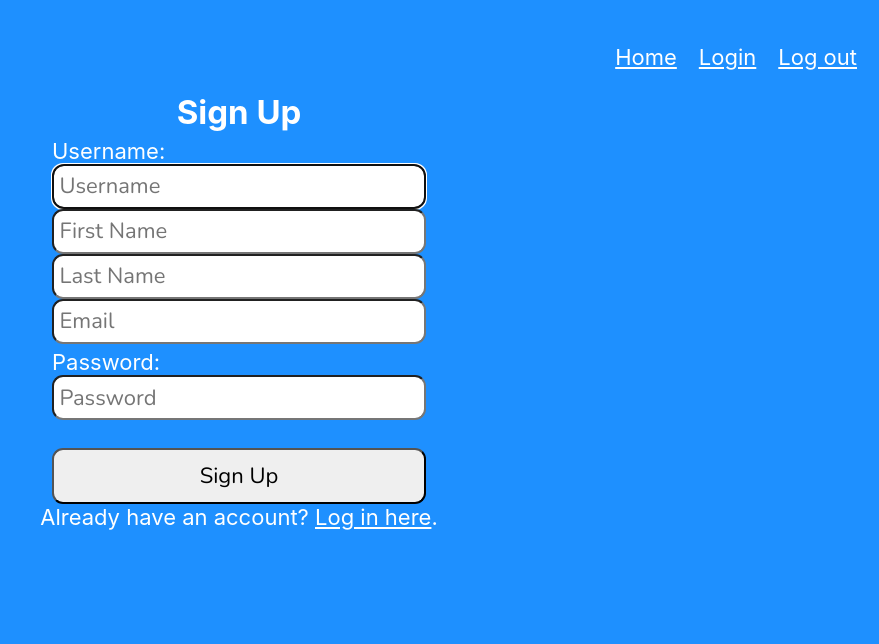
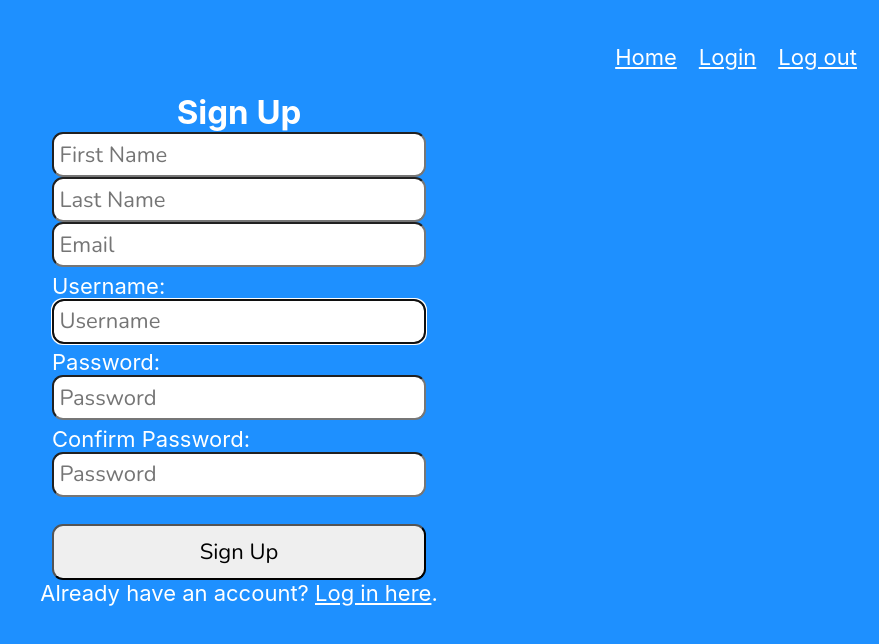
Before and after one commit to imasharc/ShaReCon, a React (Create React App) app in the folder frontend/: page /signup in a window 1280 px wide. Shown: the top 644 px of the page, without its empty margins (401-1280 px from the left). Built offline with nearby package versions, Linux system fonts and the light colour scheme.

Commit message:
Add 'Confirm Password' input field
Change the order of input fields -> put username right above password

rename matchPassword to matchingPassword

```diff
--- a/frontend/src/components/SignupForm.jsx
+++ b/frontend/src/components/SignupForm.jsx
@@ -28,9 +28,9 @@ function SignupForm() {
   const [validPassword, setValidPassword] = useState(false);
   const [passwordFocus, setPasswordFocus] = useState(false);
 
-  const [matchPassword, setmatchPassword] = useState('');
+  const [matchingPassword, setMatchingPassword] = useState('');
   const [validMatch, setValidMatch] = useState(false);
-  const [matchPasswordFocus, setmatchPasswordFocus] = useState(false);
+  const [matchingPasswordFocus, setMatchingPasswordFocus] = useState(false);
 
   const [error, setError] = useState('');
   const [success, setSuccess] = useState(false);
@@ -59,14 +59,14 @@ function SignupForm() {
       console.log(result);
       console.log(password);
       setValidPassword(result);
-      const match = password === matchPassword;
+      const match = password === matchingPassword;
       setValidMatch(match);
-    }, [password, matchPassword])
+    }, [password, matchingPassword])
 
     // clear out the error message everytime any of the state pieces from dependency array change
     useEffect(() => {
       setError('');
-    }, [username, firstName, lastName, email, password, matchPassword])
+    }, [username, firstName, lastName, email, password, matchingPassword])
 
   const handleSignup = () => {
     if (!username || !firstName || !lastName || !email || !password) {
@@ -104,6 +104,25 @@ function SignupForm() {
     <section className='SignupForm'>
       <h1>Sign Up</h1>
       <form>
+        <input
+          type="text"
+          placeholder="First Name"
+          value={firstName}
+          onChange={(e) => setFirstName(e.target.value)}
+        />
+        <input
+          type="text"
+          placeholder="Last Name"
+          value={lastName}
+          onChange={(e) => setLastName(e.target.value)}
+        />
+        <input
+          type="text"
+          placeholder="Email"
+          value={email}
+          onChange={(e) => setEmail(e.target.value)}
+        />
+
         <label htmlFor='username'>
           Username:
           <FontAwesomeIcon icon={faCheck} className={validUsername ? "valid" : "hide"} />
@@ -130,25 +149,6 @@ function SignupForm() {
           Letters, numbers, underscores, hyphens allowed.
         </p>
 
-        <input
-          type="text"
-          placeholder="First Name"
-          value={firstName}
-          onChange={(e) => setFirstName(e.target.value)}
-        />
-        <input
-          type="text"
-          placeholder="Last Name"
-          value={lastName}
-          onChange={(e) => setLastName(e.target.value)}
-        />
-        <input
-          type="text"
-          placeholder="Email"
-          value={email}
-          onChange={(e) => setEmail(e.target.value)}
-        />
-
         <label htmlFor="password">
             Password:
             <FontAwesomeIcon icon={faCheck} className={validPassword ? "valid" : "hide"} />
@@ -173,6 +173,28 @@ function SignupForm() {
             a number and a special character.<br />
             Allowed special characters: <span aria-label="exclamation mark">!</span> <span aria-label="at symbol">@</span> <span aria-label="hashtag">#</span> <span aria-label="dollar sign">$</span> <span aria-label="percent">%</span>
         </p>
+
+        <label htmlFor="confirm_pwd">
+            Confirm Password:
+            <FontAwesomeIcon icon={faCheck} className={validMatch && matchingPassword ? "valid" : "hide"} />
+            <FontAwesomeIcon icon={faTimes} className={validMatch || !matchingPassword ? "hide" : "invalid"} />
+        </label>
+        <input
+            type="password"
+            id="confirm_password"
+            placeholder='Password'
+            value={matchingPassword}
+            onChange={(e) => setMatchingPassword(e.target.value)}
+            required
+            aria-invalid={validMatch ? "false" : "true"}
+            aria-describedby="confirmnote"
+            onFocus={() => setMatchingPasswordFocus(true)}
+            onBlur={() => setMatchingPasswordFocus(false)}
+        />
+        <p id="confirmnote" className={matchingPasswordFocus && !validMatch ? "instructions" : "offscreen"}>
+            <FontAwesomeIcon icon={faInfoCircle} />
+            Must match the first password input field.
+        </p>
       </form>
       <button onClick={handleSignup}>Sign Up</button>
       <p ref={errRef} className={error ? "errmsg" : "offscreen"} aria-live="assertive">{error}</p>
```
